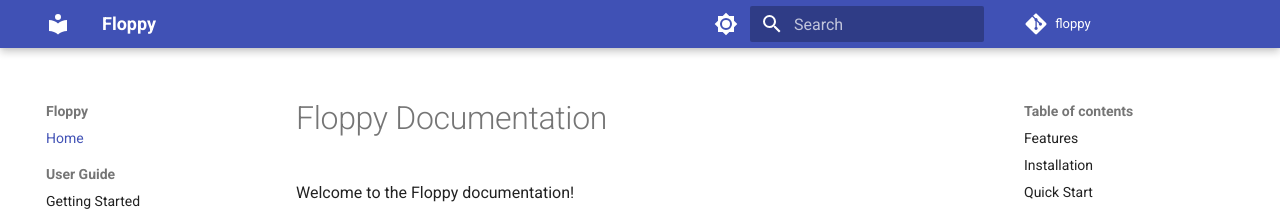
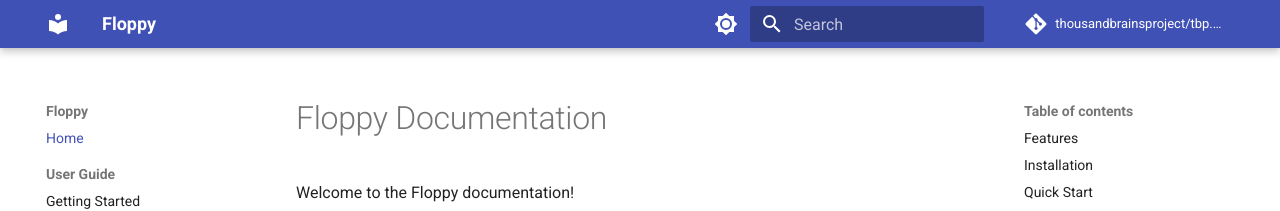
Before and after one commit to thousandbrainsproject/tbp.floppy, an MkDocs documentation site: the page built from docs/index.md, in a window 1280 px wide. Shown: the top 211 px of the page. Built offline with MkDocs 1.6.1 and Material for MkDocs 9.7.7, drawn with Linux system fonts in a browser that asks for light colours; comment, search, counter and statistics services are not loaded.

Commit message:
feat: Update mkdocs.yml with new repo_url and repo_name (#8)

```diff
--- a/mkdocs.yml
+++ b/mkdocs.yml
@@ -24,8 +24,8 @@ theme:
     - search.suggest
     - search.highlight
 
-repo_name: floppy
-repo_url: https://github.com/yourusername/floppy
+repo_name: thousandbrainsproject/tbp.floppy
+repo_url: https://github.com/thousandbrainsproject/tbp.floppy
 
 nav:
   - Home: index.md
```
